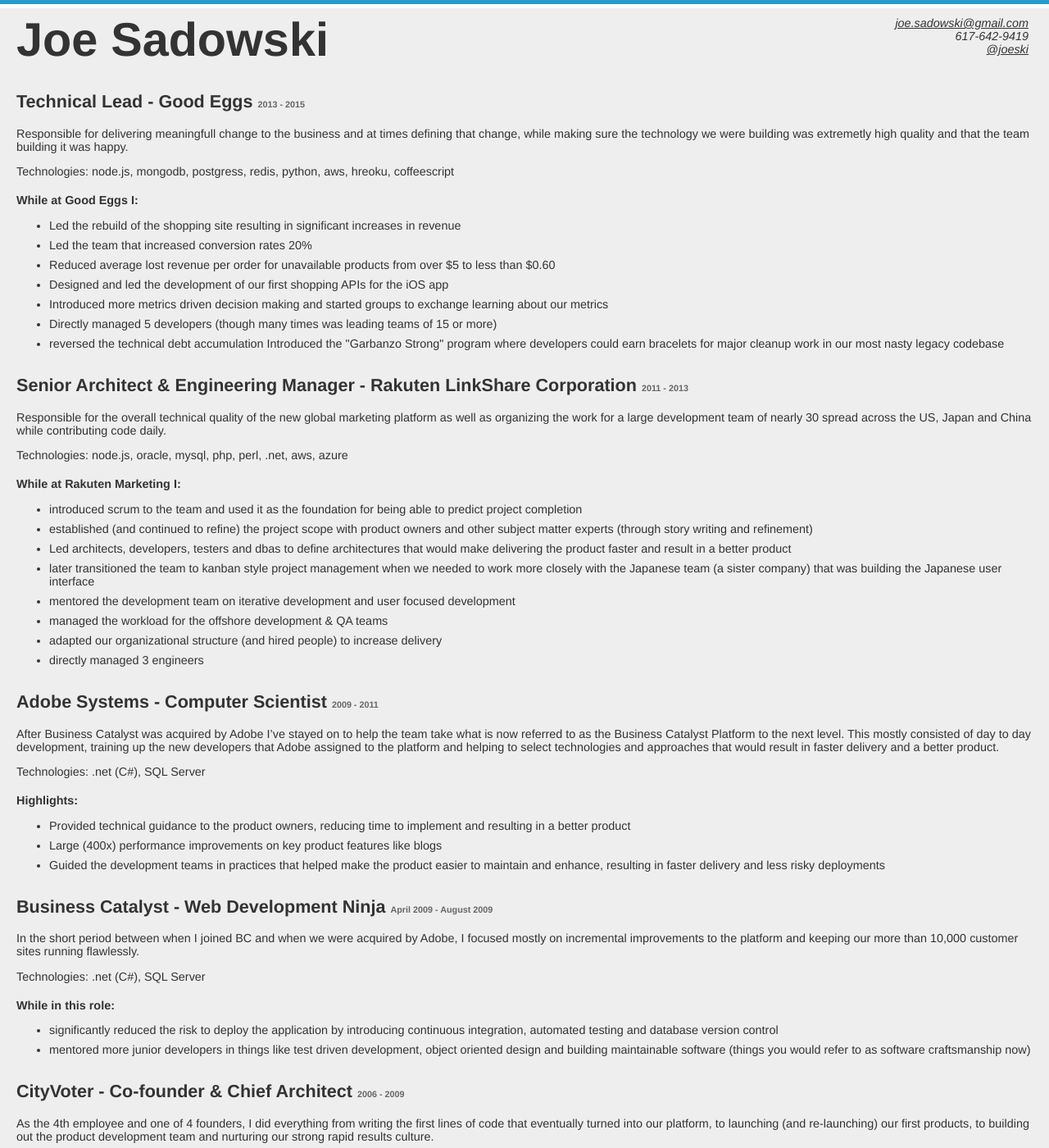
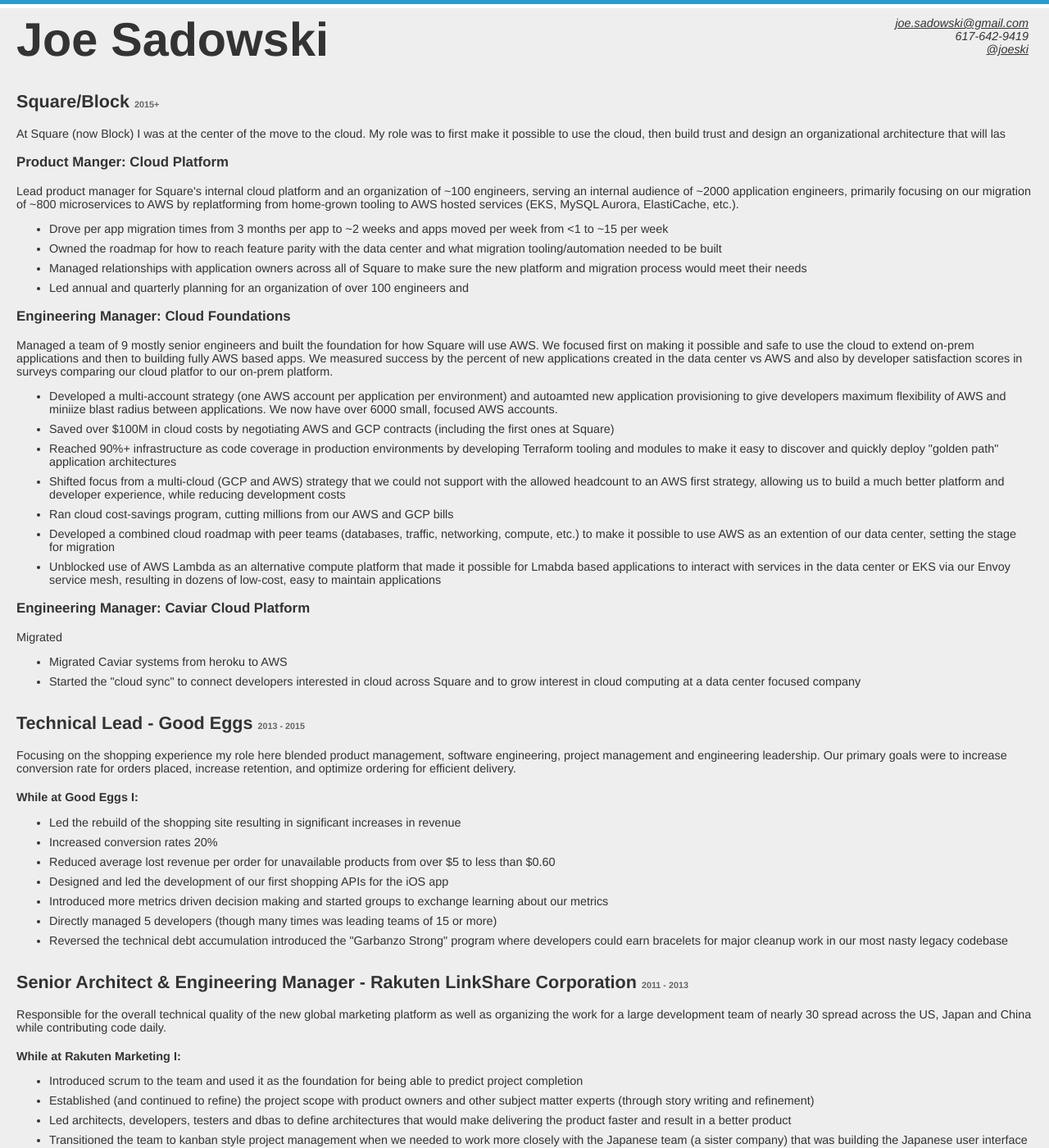
Before and after one commit to TheBigSadowski/thebigsadowski.github.com, a Jekyll site: the page resume/index.html, which Jekyll copies as it is, in a window 1280 px wide and 1400 px high. Shown: the whole window at 82% size. Built offline with Jekyll 4.4.1, drawn with Linux system fonts in a browser that asks for light colours; some of the changed text lies outside the part shown.

Commit message:
draft update to resume

```diff
--- a/resume/index.html
+++ b/resume/index.html
@@ -25,18 +25,67 @@
 </address>
 
 
+<h2>Square/Block <span>2015+</h2>
+
+<p>At Square (now Block) I was at the center of the move to the cloud. My role was to first make it possible to use the cloud, then build trust and design an organizational architecture that will las</p>
+
+<h3>Product Manger: Cloud Platform</h3>
+
+<p>Lead product manager for Square's internal cloud platform and an organization of ~100 engineers, serving an internal audience of ~2000 application engineers, primarily focusing on our migration of ~800 microservices to AWS by replatforming from home-grown tooling to AWS hosted services (EKS, MySQL Aurora, ElastiCache, etc.).</p>
+
+<ul>
+<li>Drove per app migration times from 3 months per app to ~2 weeks and apps moved per week from &lt;1 to ~15 per week</li>
+
+<li>Owned the roadmap for how to reach feature parity with the data center and what migration tooling/automation needed to be built</li>
+
+<li>Managed relationships with application owners across all of Square to make sure the new platform and migration process would meet their needs</li>
+
+<li>Led annual and quarterly planning for an organization of over 100 engineers and </li>
+
+</ul>
+
+<h3>Engineering Manager: Cloud Foundations</h3>
+
+<p>Managed a team of 9 mostly senior engineers and built the foundation for how Square will use AWS. We focused first on making it possible and safe to use the cloud to extend on-prem applications and then to building fully AWS based apps. We measured success by the percent of new applications created in the data center vs AWS and also by developer satisfaction scores in surveys comparing our cloud platfor to our on-prem platform.</p>
+
+<ul>
+<li>Developed a multi-account strategy (one AWS account per application per environment) and autoamted new application provisioning to give developers maximum flexibility of AWS and miniize blast radius between applications. We now have over 6000 small, focused AWS accounts.</li>
+
+<li>Saved over $100M in cloud costs by negotiating AWS and GCP contracts (including the first ones at Square)</li>
+
+<li>Reached 90%+ infrastructure as code coverage in production environments by developing Terraform tooling and modules to make it easy to discover and quickly deploy "golden path" application architectures</li>
+
+<li>Shifted focus from a multi-cloud (GCP and AWS) strategy that we could not support with the allowed headcount to an AWS first strategy, allowing us to build a much better platform and developer experience, while reducing development costs</li>
+
+<li>Ran cloud cost-savings program, cutting millions from our AWS and GCP bills</li>
+
+<li>Developed a combined cloud roadmap with peer teams (databases, traffic, networking, compute, etc.) to make it possible to use AWS as an extention of our data center, setting the stage for migration</li>
+
+<li>Unblocked use of AWS Lambda as an alternative compute platform that made it possible for Lmabda based applications to interact with services in the data center or EKS via our Envoy service mesh, resulting in dozens of low-cost, easy to maintain applications</li>
+</ul>
+
+
+<h3>Engineering Manager: Caviar Cloud Platform</h3>
+
+<p>Migrated </p>
+
+<ul>
+<li>Migrated Caviar systems from heroku to AWS</li>
+
+<li>Started the "cloud sync" to connect developers interested in cloud across Square and to grow interest in cloud computing at a data center focused company</li>
+</ul>
+
+
 <h2>Technical Lead - Good Eggs <span>2013 - 2015</h2>
 
-<p>Responsible for delivering meaningfull change to the business and at times defining that change, while making sure the technology we were building was extremetly high quality and that the team building it was happy.</p>
-
-<p>Technologies: node.js, mongodb, postgress, redis, python, aws, hreoku, coffeescript</p>
+<p>Focusing on the shopping experience my role here blended product management, software engineering, project management and engineering leadership. Our primary goals were to increase conversion rate for orders placed, increase retention, and optimize ordering for efficient delivery.</p>
 
 <h4>While at Good Eggs I:</h4>
 
 <ul>
 <li>Led the rebuild of the shopping site resulting in significant increases in revenue</li>
 
-<li>Led the team that increased conversion rates 20%</li>
+<li>Increased conversion rates 20%</li>
 
 <li>Reduced average lost revenue per order for unavailable products from over $5 to less than $0.60</li>
 
@@ -46,7 +95,7 @@
 
 <li>Directly managed 5 developers (though many times was leading teams of 15 or more)</li>
 
-<li>reversed the technical debt accumulation Introduced the "Garbanzo Strong" program where developers could earn bracelets for major cleanup work in our most nasty legacy codebase</li>
+<li>Reversed the technical debt accumulation introduced the "Garbanzo Strong" program where developers could earn bracelets for major cleanup work in our most nasty legacy codebase</li>
 </ul>
 
 
@@ -55,33 +104,30 @@
 
 <p>Responsible for the overall technical quality of the new global marketing platform as well as organizing the work for a large development team of nearly 30 spread across the US, Japan and China while contributing code daily.</p>
 
-<p>Technologies: node.js, oracle, mysql, php, perl, .net, aws, azure</p>
-
 <h4>While at Rakuten Marketing I:</h4>
 
 <ul>
-<li>introduced scrum to the team and used it as the foundation for being able to predict project completion</li>
+<li>Introduced scrum to the team and used it as the foundation for being able to predict project completion</li>
 
-<li>established (and continued to refine) the project scope with product owners and other subject matter experts (through story writing and refinement)</li>
+<li>Established (and continued to refine) the project scope with product owners and other subject matter experts (through story writing and refinement)</li>
 
 <li>Led architects, developers, testers and dbas to define architectures that would make delivering the product faster and result in a better product</li>
 
-<li>later transitioned the team to kanban style project management when we needed to work more closely with the Japanese team (a sister company) that was building the Japanese user interface</li>
+<li>Transitioned the team to kanban style project management when we needed to work more closely with the Japanese team (a sister company) that was building the Japanese user interface</li>
 
-<li>mentored the development team on iterative development and user focused development</li>
+<li>Mentored the development team on iterative development and user focused development</li>
 
-<li>managed the workload for the offshore development &amp; QA teams</li>
+<li>Managed the workload for the offshore development &amp; QA teams</li>
 
-<li>adapted our organizational structure (and hired people) to increase delivery</li>
+<li>Adapted our organizational structure (and hired people) to increase delivery</li>
 
 <li>directly managed 3 engineers</li>
 </ul>
 
+
 <h2 id='adobe_systems__computer_scientist'>Adobe Systems - Computer Scientist <span>2009 - 2011</span></h2>
 
-<p>After Business Catalyst was acquired by Adobe I&#8217;ve stayed on to help the team take what is now referred to as the Business Catalyst Platform to the next level. This mostly consisted of day to day development, training up the new developers that Adobe assigned to the platform and helping to select technologies and approaches that would result in faster delivery and a better product.</p>
-
-<p>Technologies: .net (C#), SQL Server</p>
+<p>After Business Catalyst was acquired by Adobe I stayed on to help the team take what is now referred to as the Business Catalyst Platform to the next level. This mostly consisted of day to day development, training up the new developers that Adobe assigned to the platform and helping to select technologies and approaches that would result in faster delivery and a better product.</p>
 
 <h4 id='highlights'>Highlights:</h4>
 
@@ -91,47 +137,34 @@
 <li>Large (400x) performance improvements on key product features like blogs</li>
 
 <li>Guided the development teams in practices that helped make the product easier to maintain and enhance, resulting in faster delivery and less risky deployments</li>
+
+<li>Significantly reduced the risk to deploy the application by introducing continuous integration, automated testing and database version control</li>
+
 </ul>
 
-<h2 id='business_catalyst__web_development_ninja'>Business Catalyst - Web Development Ninja <span>April 2009 - August 2009</span></h2>
-
-<p>In the short period between when I joined BC and when we were acquired by Adobe, I focused mostly on incremental improvements to the platform and keeping our more than 10,000 customer sites running flawlessly.</p>
-
-<p>Technologies: .net (C#), SQL Server</p>
-
-<h4 id='while_in_this_role'>While in this role:</h4>
-
-<ul>
-<li>significantly reduced the risk to deploy the application by introducing continuous integration, automated testing and database version control</li>
-
-<li>mentored more junior developers in things like test driven development, object oriented design and building maintainable software (things you would refer to as software craftsmanship now)</li>
-</ul>
 
 <h2 id='cityvoter__cofounder__chief_architect'>CityVoter - Co-founder &amp; Chief Architect <span>2006 - 2009</span></h2>
 
 <p>As the 4th employee and one of 4 founders, I did everything from writing the first lines of code that eventually turned into our platform, to launching (and re-launching) our first products, to building out the product development team and nurturing our strong rapid results culture.</p>
 
-<p>Technologies: .net (C#), SQL Server</p>
-
 <h4 id='while_i_was_with_cityvoter'>While I was with CityVoter:</h4>
 
 <ul>
-<li>our record for releases in a single day was 26</li>
+<li>I grew the product organization from 2 people to 6</li>
 
-<li>we completely rebranded cityvoter.com and relaunched it (in about a week)</li>
+<li>Our record for releases in a single day was 26</li>
 
-<li>we delivered 4 new products (city contest platform, cityvoter.com, guides &amp; questions)</li>
+<li>We completely rebranded cityvoter.com and relaunched it (in about a week)</li>
 
-<li>I grew the product organization from 2 people to 6x</li>
+<li>We delivered 4 new products (city contest platform, cityvoter.com, guides &amp; questions)</li>
 
-<li>launched into 15 new cities with new media partners in each</li>
+<li>Launched into 15 new cities with new media partners in each</li>
 </ul>
+
 
 <h2 id='jenzabar__senior_software_engineer'>Jenzabar - Senior Software Engineer <span>2004 - 2006</span></h2>
 
 <p>One of the lead developers on the JICS educational portal. My focus here was mostly on building solid frameworks and components for the other developers to use as well as establishing some common development patterns for the application to make it easier to build and maintain.</p>
-
-<p>Technologies: .net (C#), SQL Server</p>
 
 <h4 id='while_i_was_at_jenzabar'>While I was at Jenzabar:</h4>
 
@@ -142,13 +175,3 @@
 
 <li>I lead the shift from markup heavy pages to css based style (also opening the door for our customers to heavily customize our user interface)</li>
 </ul>
-
-<h2 id='concentra__software_engineer'>Concentra - Software Engineer <span>2001 - 2004</span></h2>
-
-<p>Technologies: oracle, bash, perl, .net</p>
-
-<p>Designed, built and maintained systems to import historical medical billing data for use in medical bill review software, giving the company the ability to flag duplicate bills for new clients. I ended up building tools and automating a lot of this and now most of the import process no longer needs a developer to assist.</p>
-
-</body>
-
-</html>
```
Also changed, not shown: resume/change.md (deleted, +0 -32 lines).
